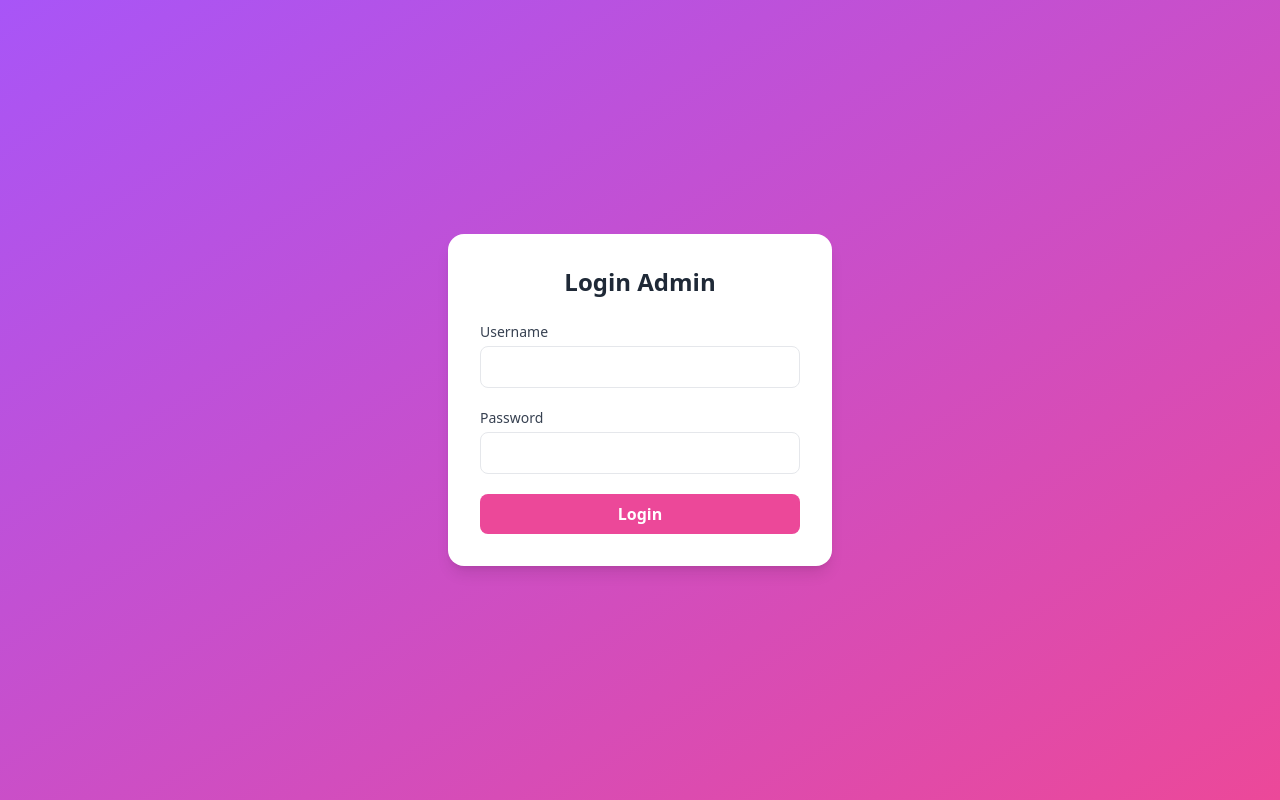
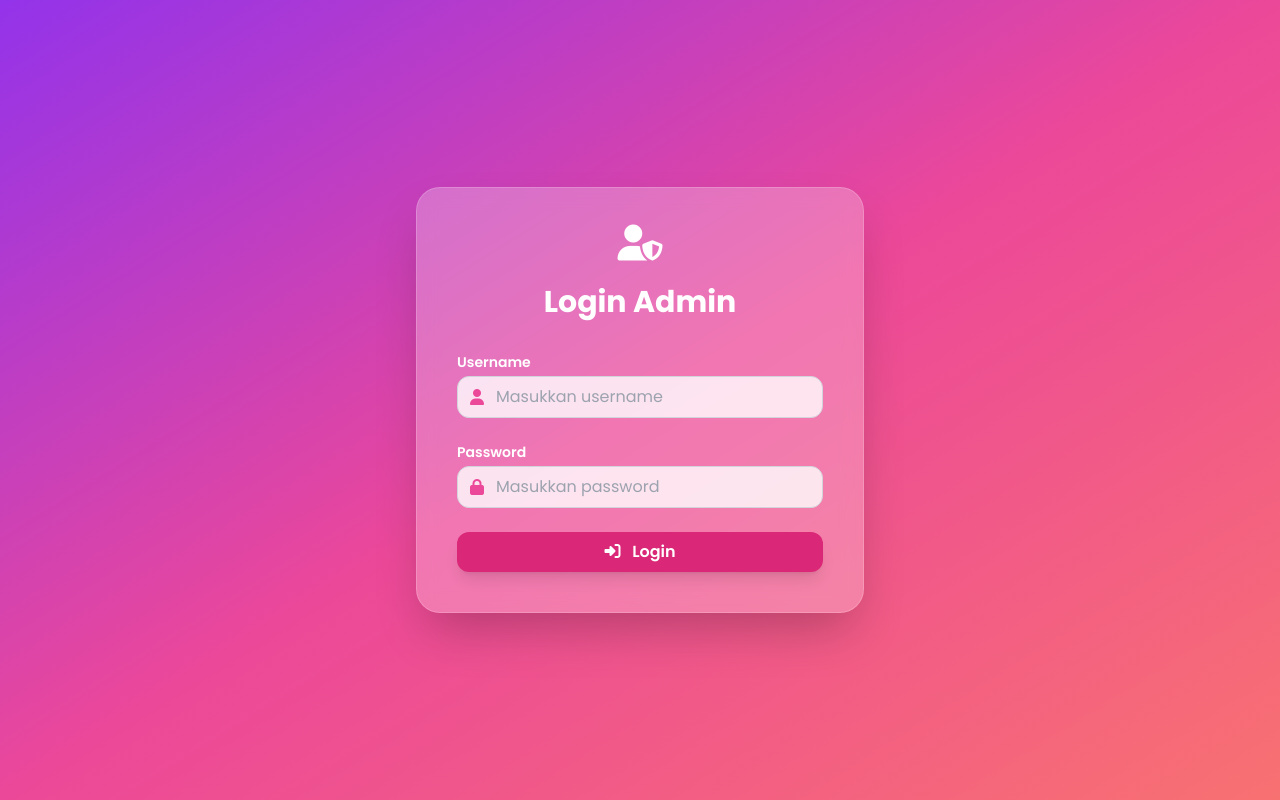
Before and after one commit to newbiema/Frame-Of-Us, a PHP site: page /admin/login.php in a window 1280 px wide. Run offline with PHP 8.4, Linux system fonts and the light colour scheme; some libraries are stand-ins or nearby versions.

Commit message:
update tampilan login

```diff
--- a/admin/login.php
+++ b/admin/login.php
@@ -2,62 +2,78 @@
 session_start();
 include '../db.php';
 
-$error = ""; // Tambahkan variabel error awal
+$error = "";
 
 if ($_SERVER['REQUEST_METHOD'] === 'POST') {
     $username = $_POST['username'];
     $password = $_POST['password'];
-
-    // Menggunakan MD5 untuk meng-hash password yang dimasukkan
     $hashed_password = md5($password);
 
-    // Cek apakah username dan password cocok dengan data di database
     $result = $conn->query("SELECT * FROM admin WHERE username = '$username' AND password = '$hashed_password'");
 
     if ($result->num_rows > 0) {
         $user = $result->fetch_assoc();
-
-        // Jika user ditemukan dan adalah admin
         if ($user['role'] == 'admin') {
             $_SESSION['login'] = true;
-            $_SESSION['role'] = 'admin'; // Simpan status sebagai admin
+            $_SESSION['role'] = 'admin';
             header("Location: dashboard.php");
             exit;
         }
     } else {
-        $error = "Username atau password salah."; // Simpan error
+        $error = "Username atau password salah.";
     }
 }
 ?>
 
 <!DOCTYPE html>
-<html lang="en">
+<html lang="id">
 <head>
-    <meta charset="UTF-8">
-    <meta name="viewport" content="width=device-width, initial-scale=1.0">
+  <meta charset="UTF-8" />
+  <meta name="viewport" content="width=device-width, initial-scale=1.0"/>
   <title>Login Admin</title>
   <script src="https://cdn.tailwindcss.com"></script>
-    <script src="https://cdn.jsdelivr.net/npm/sweetalert2@11"></script> <!-- SweetAlert2 CDN -->
+  <script src="https://cdn.jsdelivr.net/npm/sweetalert2@11"></script>
+  <link rel="stylesheet" href="https://cdnjs.cloudflare.com/ajax/libs/font-awesome/6.5.0/css/all.min.css" />
+  <link href="https://fonts.googleapis.com/css2?family=Poppins:wght@400;600;700&display=swap" rel="stylesheet">
+
+  <style>
+    body {
+        font-family: 'Poppins', sans-serif;
+    }
+    .glass {
+        background: rgba(255, 255, 255, 0.25);
+        backdrop-filter: blur(10px);
+        -webkit-backdrop-filter: blur(10px);
+        border: 1px solid rgba(255, 255, 255, 0.18);
+    }
+  </style>
 </head>
-<body class="min-h-screen flex items-center justify-center bg-gradient-to-br from-purple-500 to-pink-500">
+<body class="min-h-screen flex items-center justify-center px-4 bg-gradient-to-br from-purple-600 via-pink-500 to-red-400">
 
-<div class="bg-white p-8 rounded-2xl shadow-lg w-full max-w-sm">
-    <h2 class="text-2xl font-bold text-center mb-6 text-gray-800">Login Admin</h2>
+  <div class="glass p-8 sm:p-10 rounded-3xl shadow-2xl w-full max-w-md transition-all duration-500 ease-in-out">
+    <div class="flex justify-center mb-4 animate-bounce">
+      <i class="fas fa-user-shield text-white text-4xl"></i>
+    </div>
 
-    <form method="POST" class="space-y-5">
+    <h2 class="text-2xl sm:text-3xl font-bold text-center text-white mb-8">Login Admin</h2>
+
+    <form method="POST" class="space-y-6">
       <div>
-            <label class="block mb-1 text-sm font-medium text-gray-700">Username</label>
-            <input type="text" name="username" required
-                class="w-full px-4 py-2 border rounded-lg focus:outline-none focus:ring-2 focus:ring-pink-400">
+        <label class="block text-sm text-white mb-1 font-semibold">Username</label>
+        <div class="flex items-center bg-white/80 rounded-xl px-3 py-2 border border-gray-300">
+          <i class="fas fa-user text-pink-500 mr-3"></i>
+          <input type="text" name="username" required class="w-full bg-transparent focus:outline-none text-sm sm:text-base" placeholder="Masukkan username">
+        </div>
       </div>
       <div>
-            <label class="block mb-1 text-sm font-medium text-gray-700">Password</label>
-            <input type="password" name="password" required
-                class="w-full px-4 py-2 border rounded-lg focus:outline-none focus:ring-2 focus:ring-pink-400">
+        <label class="block text-sm text-white mb-1 font-semibold">Password</label>
+        <div class="flex items-center bg-white/80 rounded-xl px-3 py-2 border border-gray-300">
+          <i class="fas fa-lock text-pink-500 mr-3"></i>
+          <input type="password" name="password" required class="w-full bg-transparent focus:outline-none text-sm sm:text-base" placeholder="Masukkan password">
         </div>
-        <button type="submit"
-            class="w-full bg-pink-500 hover:bg-pink-600 text-white font-semibold py-2 rounded-lg transition duration-300">
-            Login
+      </div>
+      <button type="submit" class="w-full bg-pink-600 hover:bg-pink-700 text-white font-semibold py-2 rounded-xl shadow-lg transition-all duration-300 transform hover:scale-105">
+        <i class="fas fa-sign-in-alt mr-2"></i> Login
       </button>
     </form>
   </div>
@@ -66,8 +82,9 @@ if ($_SERVER['REQUEST_METHOD'] === 'POST') {
   <script>
     Swal.fire({
       icon: 'error',
-        title: 'Oops...',
+      title: 'Gagal Login!',
       text: '<?= $error ?>',
+      confirmButtonColor: '#e11d48',
     });
   </script>
   <?php endif; ?>
```
Also changed, not shown: index.php (+24 -23 lines). Lines whose indentation alone changed are shown as unchanged.
